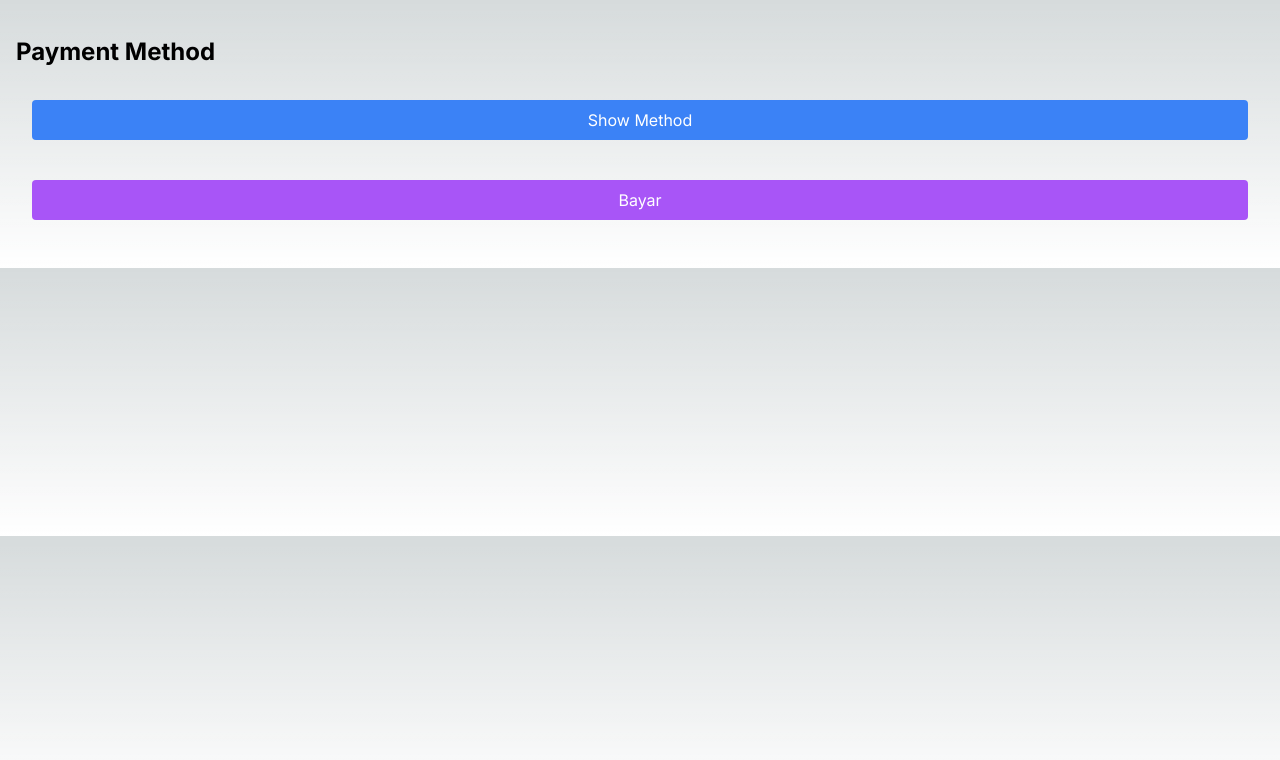
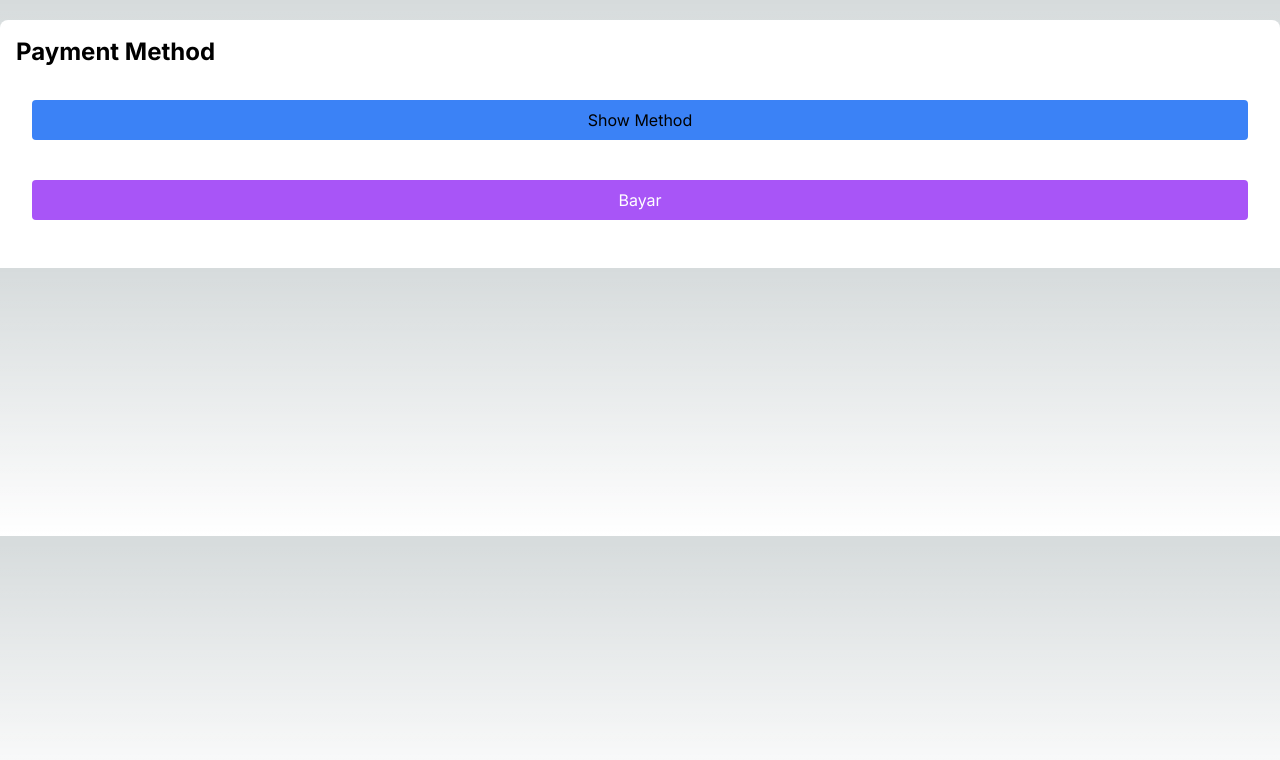
Before and after one commit to donisaurus19/test-mock, a Next.js app: page / in a window 1280 px wide. Shown: the top 760 px of the page. Built offline with nearby package versions, Linux system fonts and the light colour scheme.

Commit message:
test final 5

```diff
--- a/src/app/page.js
+++ b/src/app/page.js
@@ -3,7 +3,7 @@ import TodoList from '../components/TodoList';
 
 export default function Home() {
   return (
-    <div className="container mx-auto p-4 rounded-t-lg mt-5">
+    <div className="container mx-auto p-4 rounded-t-lg mt-5 bg-white">
       <Head>
         <title>To-Do List</title>
         <meta name="description" content="A simple to-do list app with Next.js and Tailwind CSS" />
@@ -11,7 +11,7 @@ export default function Home() {
       </Head>
 
       <main>
-        <h1 className="text-2xl font-bold mb-4">Payment Method</h1>
+        <h1 className="text-2xl font-bold mb-4 text-black">Payment Method</h1>
         <TodoList />
       </main>
     </div>
--- a/src/components/TodoList.js
+++ b/src/components/TodoList.js
@@ -62,7 +62,7 @@ const TodoList = () => {
     <div id="methodWrapper" className="p-4 flex flex-col">
       <button
         onClick={() => setIsVisible(!isVisible)}
-        className="mb-4 px-4 py-2 bg-blue-500 text-white rounded"
+        className="mb-4 px-4 py-2 bg-blue-500 rounded"
       >
         {isVisible ? 'Hide' : 'Show'} Method
       </button>
```
